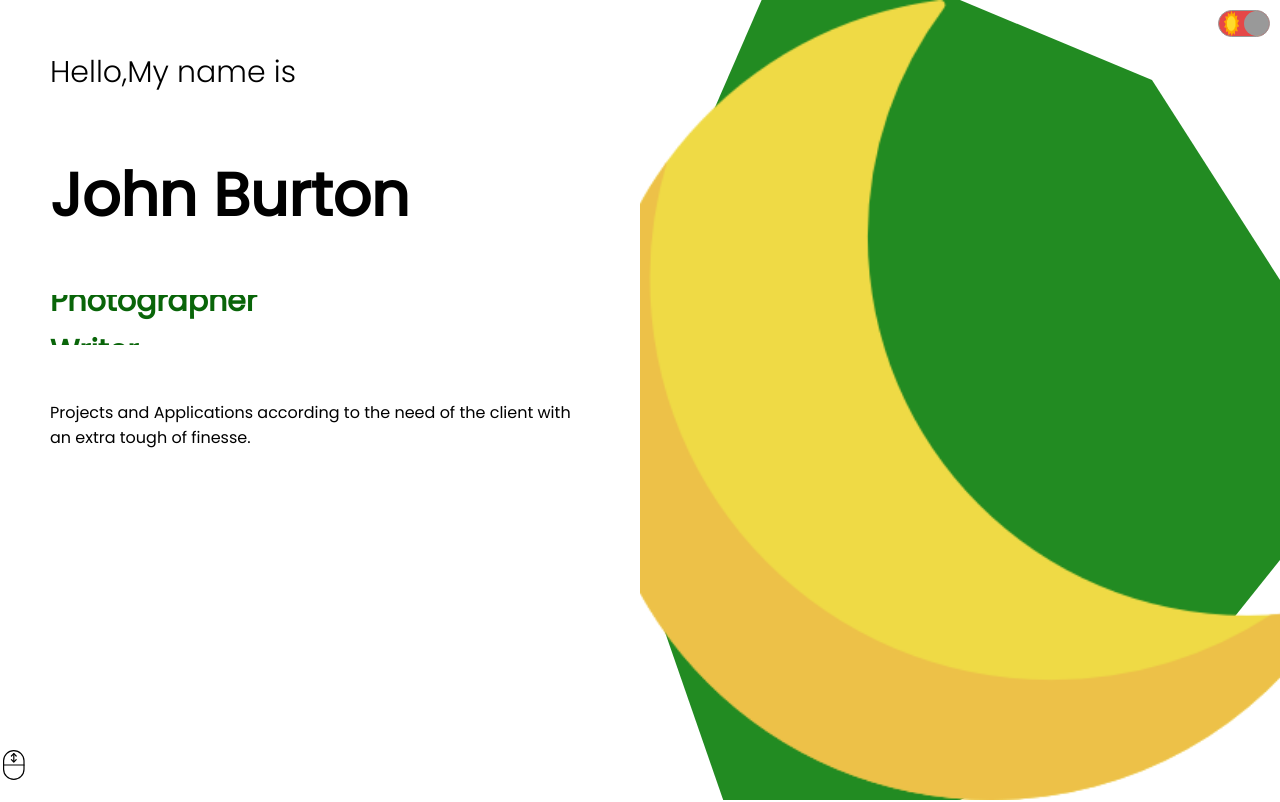
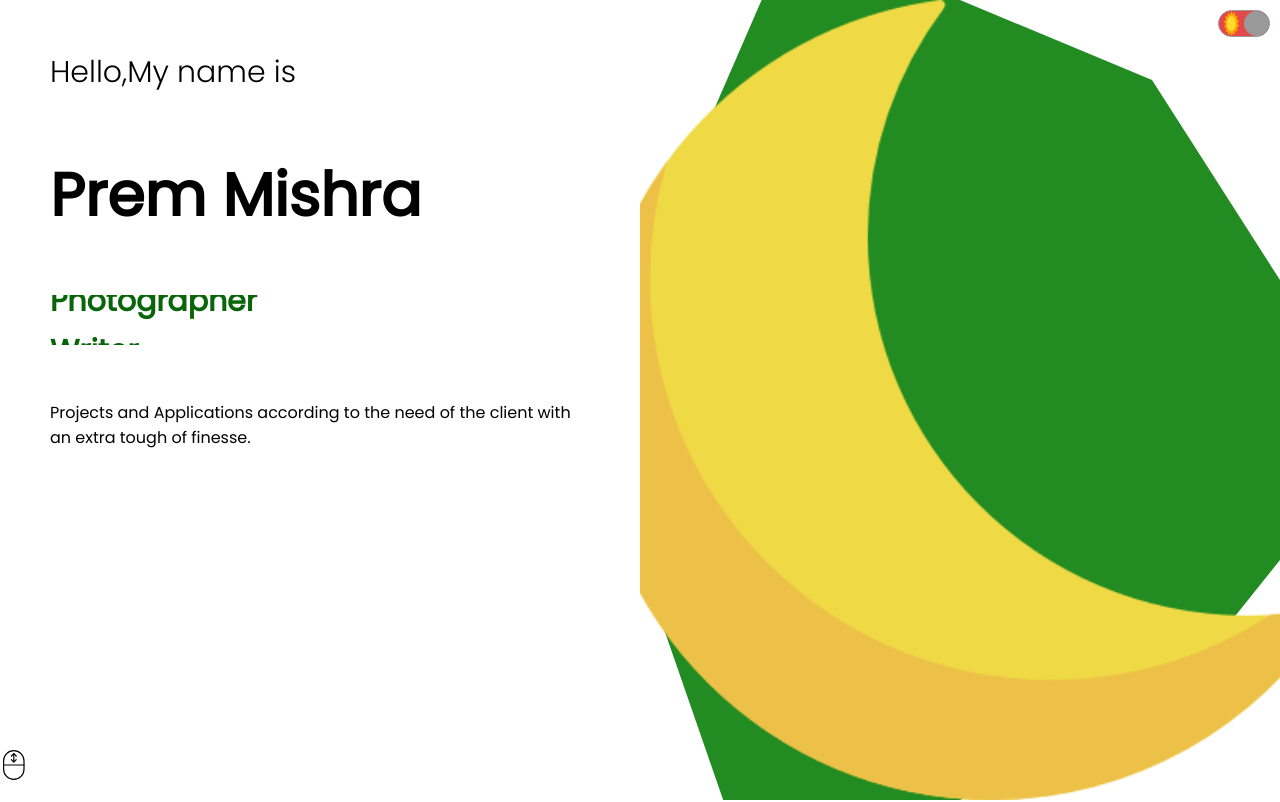
Before and after one commit to purup45/react, a React (Create React App) app: page / in a window 1280 px wide. Shown: the top 802 px of the page. Built offline with nearby package versions, Linux system fonts and the light colour scheme.

Commit message:
Updates intro.jsx

```diff
--- a/src/components/intro/intro.jsx
+++ b/src/components/intro/intro.jsx
@@ -8,7 +8,7 @@ const Intro = () => {
         <div className="i-left">
           <div className="i-left-wrapper">
             <h3 className="i-intro">Hello,My name is </h3>
-            <h2 className="i-name">John Burton</h2>
+            <h2 className="i-name">Prem Mishra</h2>
             <div className="i-title">
               <div className="i-title-wrapper">
                 <div className="i-title-item">Web Developer</div>
```
